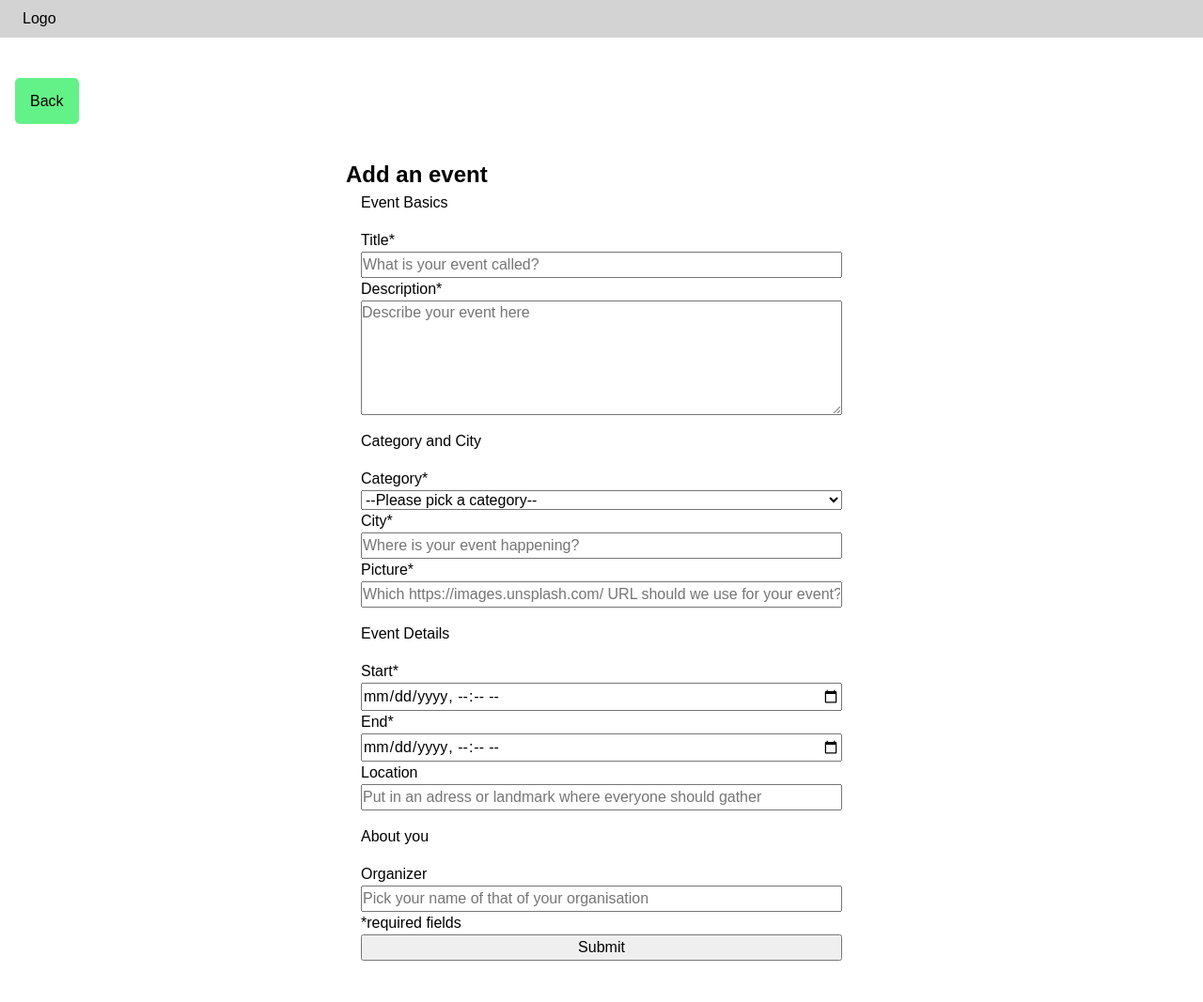
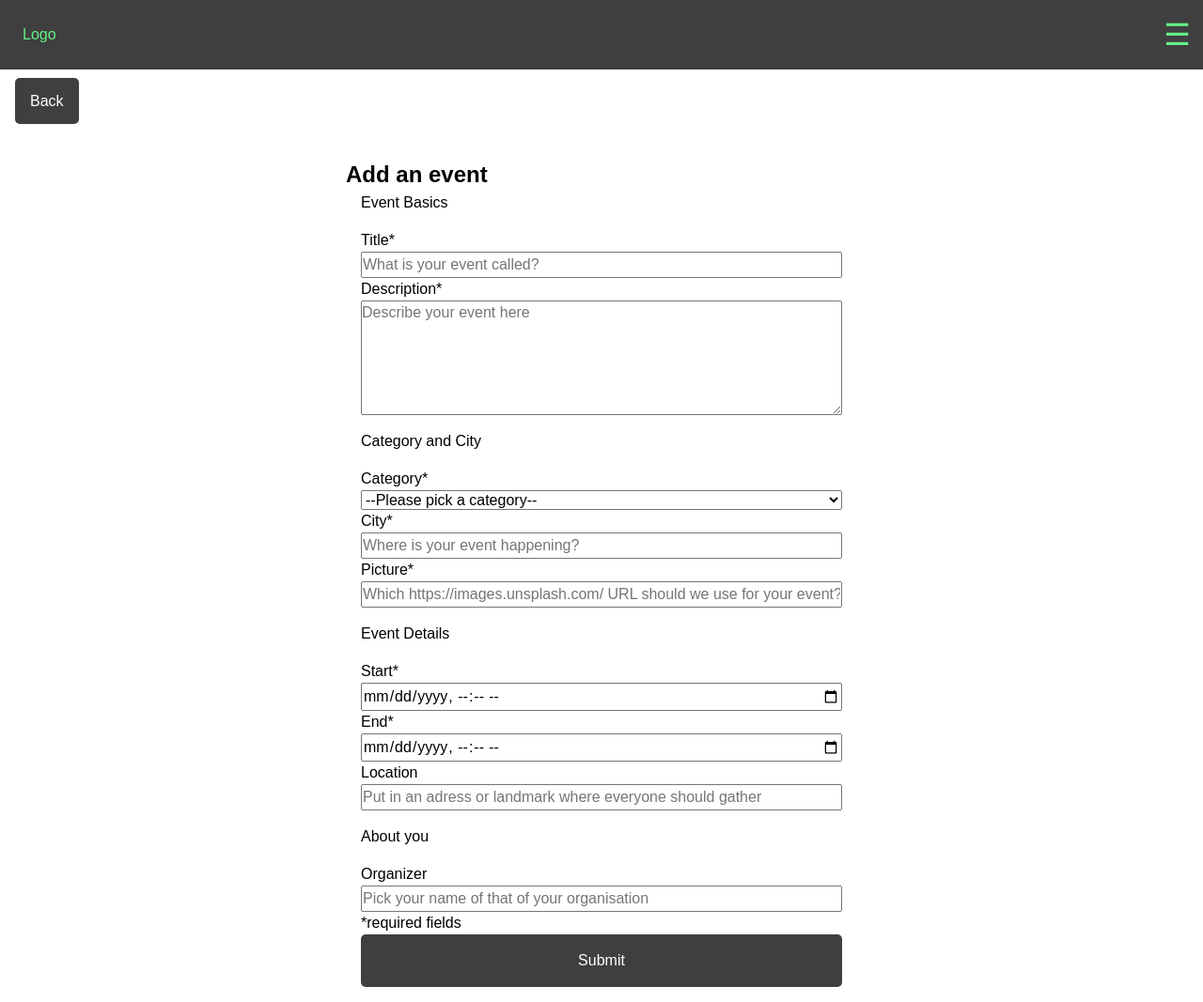
Before and after one commit to alhen002/capstone-event-repo, a Next.js app: page /events/create in a window 1280 px wide. Shown: the whole page at 94% size. Before the commit the page ends 1039 px from the top, so only its background shows below. Built offline with nearby package versions, Linux system fonts and the light colour scheme.

Commit message:
implemented burgerMenu and functionality

```diff
--- a/components/Button.js
+++ b/components/Button.js
@@ -1,27 +1,36 @@
-import Link from "next/link";
 import styled from "styled-components";
 
-const StyledLink = styled(Link)`
-  padding-inline: 2rem;
+const StyledButton = styled.button`
+  position: relative;
+  padding-inline: 1rem;
   padding-block: 1rem;
+  border: none;
+  min-height: 2rem;
   border-radius: 5px;
-  font-family: inherit;
+  text-align: center;
+  text-decoration: none;
   background-color: ${(props) => {
     switch (props.$color) {
       case "green":
-        return "#63F287";
+        return "var(--bright-green)";
       case "purple":
         return "#C4AEF2";
       default:
-        return "#3F3F3F";
+        return "var(--mid-grey)";
+    }
+  }};
+  color: ${(props) => {
+    switch (props.$color) {
+      case "green":
+        return "var(--black)";
+      case "purple":
+        return "var(--black)";
+      default:
+        return "var(--white)";
     }
   }};
 `;
 
-export default function Button({ href, children, color }) {
-  return (
-    <StyledLink $color={color} href={href}>
-      {children}
-    </StyledLink>
-  );
+export default function Button({ children, color }) {
+  return <StyledButton $color={color}>{children}</StyledButton>;
 }
--- a/components/EventDetail.js
+++ b/components/EventDetail.js
@@ -7,7 +7,6 @@ import useSWR from "swr";
 import { useRouter } from "next/router";
 import { updateEvent } from "@/lib/api";
 import { deleteEvent } from "@/lib/api";
-import Button from "./Button";
 // ui styles
 
 const StyledContainer = styled.div`
--- a/components/EventForm.js
+++ b/components/EventForm.js
@@ -1,6 +1,7 @@
 import styled from "styled-components";
 import { useRouter } from "next/router";
 import { createNewEvent } from "@/lib/api";
+import Button from "components/Button.js";
 
 const StyledForm = styled.form`
   padding-top: 3rem;
@@ -155,7 +156,9 @@ export default function EventForm() {
             placeholder="Pick your name of that of your organisation"
           ></input>
           <p> *required fields</p>
-          <button type="Submit">Submit</button>
+          <Button $color={"green"} type="Submit">
+            Submit
+          </Button>
         </StyledFieldset>
       </StyledForm>
     </>
--- a/components/EventList.js
+++ b/components/EventList.js
@@ -15,7 +15,9 @@ const StyledSection = styled.section`
 export default function EventList({ events }) {
   return (
     <StyledSection>
-      <LinkButton url={"/events/create"}>Add new event</LinkButton>
+      <LinkButton href={"/events/create"} color={"green"}>
+        Add new event
+      </LinkButton>
       {events.map((event) => (
         <EventCard event={event} key={event._id} />
       ))}
--- a/components/Header.js
+++ b/components/Header.js
@@ -1,24 +1,88 @@
 import styled from "styled-components";
+import Menu from "./Menu";
+import { useState, useEffect, useRef } from "react";
+import Link from "next/link";
+import { useRouter } from "next/router";
 
 const StyledHeader = styled.header`
-  background: lightgrey;
+  background: var(--mid-grey);
   position: fixed;
+  display: flex;
+  justify-content: space-between;
+  align-items: center;
   top: 0;
   right: 0;
   left: 0;
-  height: 1 rem;
   padding: 0.5rem;
   z-index: 99;
 `;
 
+const StyledNavigation = styled.nav`
+  padding: 1rem;
+  position: fixed;
+  background: #ffffff70;
+  justify-content: center;
+  display: flex;
+  margin-top: 4.5rem;
+  z-index: 100;
+  border-bottom: 2px solid black;
+  width: 100%;
+  position: fixed;
+  gap: 1rem;
+  backdrop-filter: blur(5px);
+`;
+
 const LogoWrapper = styled.div`
   padding-left: 1rem;
+  color: var(--bright-green);
 `;
 
 export default function Header() {
+  const router = useRouter();
+  const [menuOpen, setMenuOpen] = useState(false);
+  const ref = useRef();
+
+  useEffect(() => {
+    function handleClickOutside(event) {
+      if (ref.current && !ref.current.contains(event.target)) {
+        setMenuOpen(false);
+      }
+    }
+
+    document.addEventListener("mousedown", handleClickOutside);
+
+    return () => {
+      document.removeEventListener("mousedown", handleClickOutside);
+    };
+  }, [ref]);
+
+  function handleToggleMenu() {
+    setMenuOpen((prevMenuOpen) => !prevMenuOpen);
+  }
+
+  function handleMenuClose() {
+    setMenuOpen(false);
+  }
+
   return (
-    <StyledHeader>
-      <LogoWrapper>Logo</LogoWrapper>
-    </StyledHeader>
+    <div ref={ref}>
+      <StyledHeader>
+        <LogoWrapper>Logo</LogoWrapper>
+        <Menu menuOpen={menuOpen} handleToggleMenu={handleToggleMenu} />
+      </StyledHeader>
+      {menuOpen && (
+        <StyledNavigation>
+          <Link href="/" className={router.pathname === "/" && "active"}>
+            <div onClick={handleMenuClose}>home</div>
+          </Link>
+          <Link
+            href="/events/create"
+            className={router.pathname === "/events/create" && "active"}
+          >
+            <div onClick={handleMenuClose}>create</div>
+          </Link>
+        </StyledNavigation>
+      )}
+    </div>
   );
 }
--- a/components/LinkButton.js
+++ b/components/LinkButton.js
@@ -2,8 +2,6 @@ import Link from "next/link";
 import styled from "styled-components";
 
 const StyledLink = styled(Link)`
-  background-color: var(--bright-green);
-  color: var(--black)
   position: relative;
   padding-inline: 1rem;
   padding-block: 1rem;
@@ -12,8 +10,32 @@ const StyledLink = styled(Link)`
   border-radius: 5px;
   text-align: center;
   text-decoration: none;
+  background-color: ${(props) => {
+    switch (props.$color) {
+      case "green":
+        return "var(--bright-green)";
+      case "purple":
+        return "#C4AEF2";
+      default:
+        return "var(--mid-grey)";
+    }
+  }};
+  color: ${(props) => {
+    switch (props.$color) {
+      case "green":
+        return "var(--black)";
+      case "purple":
+        return "#C4AEF2";
+      default:
+        return "var(--white)";
+    }
+  }};
 `;
 
-export default function LinkButton({ url = "/", children = "Back" }) {
-  return <StyledLink href={url}>{children}</StyledLink>;
+export default function LinkButton({ href = "/", children = "Back", color }) {
+  return (
+    <StyledLink $color={color} href={href}>
+      {children}
+    </StyledLink>
+  );
 }
--- a/components/Menu.js
+++ b/components/Menu.js
@@ -1 +1,20 @@
-export default function Menu() {}
+import styled from "styled-components";
+
+const BurgerMenu = styled.div`
+  cursor: pointer;
+  padding: 5px;
+  color: #63f287;
+  font-size: xx-large;
+`;
+
+export default function Menu({ menuOpen, handleToggleMenu }) {
+  return (
+    <>
+      {!menuOpen ? (
+        <BurgerMenu onClick={handleToggleMenu}>☰</BurgerMenu>
+      ) : (
+        <BurgerMenu onClick={handleToggleMenu}>X</BurgerMenu>
+      )}
+    </>
+  );
+}
--- a/pages/events/[id].js
+++ b/pages/events/[id].js
@@ -3,7 +3,7 @@ import useSWR from "swr";
 import Loading from "@/components/Loading";
 import Error from "@/components/Error";
 import EventDetail from "@/components/EventDetail";
-import Button from "@/components/Button";
+import LinkButton from "@/components/LinkButton";
 
 export default function Event() {
   const router = useRouter();
@@ -13,9 +13,7 @@ export default function Event() {
 
   return (
     <>
-      <Button href="/" color="green">
-        Back
-      </Button>
+      <LinkButton />
       {isLoading && <Loading />}
       {error && (
         <Error>{`${error.status} | ${error.statusText} | ${error.message}`}</Error>
```
